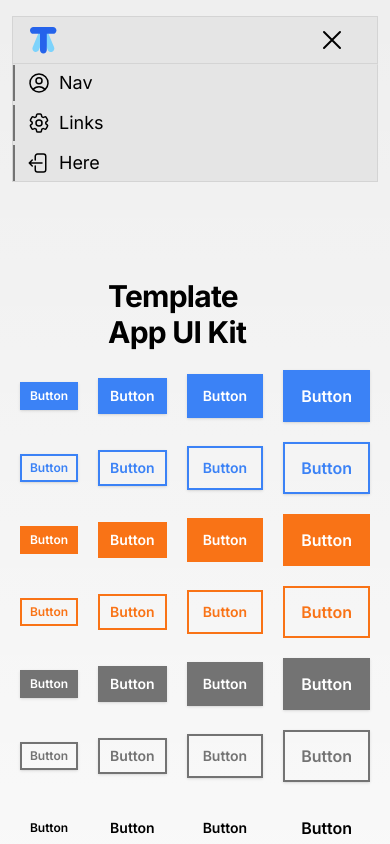
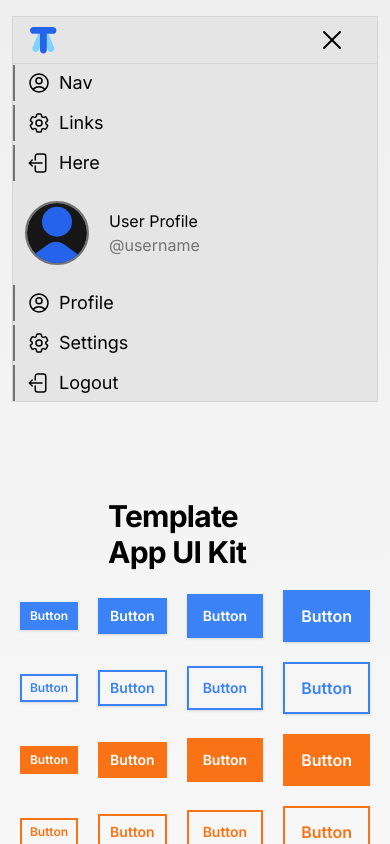
Before and after one commit to patrickjameslawrence/templateNextApp, a Next.js app: page / in a window 390 px wide. Both pictures are taken after a click on the button "Open main menu". Shown: the top 844 px of the page. Built offline with nearby package versions, Linux system fonts and the light colour scheme.

Commit message:
Finished profile menu in mobile view

```diff
--- a/src/components/navbar/DesktopNavbar.tsx
+++ b/src/components/navbar/DesktopNavbar.tsx
@@ -76,7 +76,7 @@ function ProfileSection() {
     <div className="ml-auto flex items-center justify-end gap-5 text-right">
       <Popover>
         <PopoverButton className="flex w-48 items-center gap-5 px-3 py-2 text-xs transition hover:bg-neutral-300 focus:outline-none dark:hover:bg-neutral-900">
-          <div className="align-center flex flex-col items-start">
+          <div className="flex flex-col items-start">
             <TertiaryLinkComponent
               size="small"
               href="/profile"
@@ -92,7 +92,7 @@ function ProfileSection() {
             height={32}
             width={32}
             src={profile}
-            className="rounded-full"
+            className="rounded-full border-2 border-neutral-500"
             alt="User profile photo"
           />
         </PopoverButton>
--- a/src/components/navbar/MobileNavbar.tsx
+++ b/src/components/navbar/MobileNavbar.tsx
@@ -12,8 +12,11 @@ import {
   UserCircleIcon,
   XMarkIcon,
 } from "@heroicons/react/24/outline"
+import Image from "next/image"
+import profile from "../../../public/images/profile.svg"
 import { TertiaryLinkComponent } from "../ui/Link"
 import { BrandSection } from "./Navbar"
+
 const navLinks = [
   {
     text: "Nav",
@@ -28,6 +31,22 @@ const navLinks = [
     icon: <ArrowLeftStartOnRectangleIcon className="size-6" />,
   },
 ]
+
+const profileLinks = [
+  {
+    text: "Profile",
+    icon: <UserCircleIcon className="size-6" />,
+  },
+  {
+    text: "Settings",
+    icon: <Cog6ToothIcon className="size-6" />,
+  },
+  {
+    text: "Logout",
+    icon: <ArrowLeftStartOnRectangleIcon className="size-6" />,
+  },
+]
+
 export default function MobileNavbarComponent({
   currentpage,
   ...props
@@ -76,7 +95,48 @@ export default function MobileNavbarComponent({
             </TertiaryLinkComponent>
           )
         })}
+        <ProfileSection />
       </DisclosurePanel>
     </Disclosure>
   )
 }
+
+function ProfileSection() {
+  return (
+    <>
+      <div className="flex h-24 w-full items-center px-3 py-1 transition hover:bg-neutral-300 dark:hover:bg-neutral-900">
+        <TertiaryLinkComponent
+          size="large"
+          href="/profile"
+          className="flex gap-5 hover:no-underline"
+        >
+          <Image
+            height={64}
+            width={64}
+            src={profile}
+            className="rounded-full border-2 border-neutral-500"
+            alt="User profile photo"
+          />
+          <div className="flex flex-col justify-center">
+            User Profile
+            <br />
+            <span className="text-neutral-500">@username</span>
+          </div>
+        </TertiaryLinkComponent>
+      </div>
+      {profileLinks.map((link, index) => {
+        return (
+          <TertiaryLinkComponent
+            key={index}
+            href={link.text.toLowerCase()}
+            size="extraLarge"
+            className="flex w-full items-center gap-2 border-l-2 border-neutral-500 px-3 py-1 transition hover:bg-neutral-300 hover:text-blue-500 hover:no-underline dark:hover:bg-neutral-900"
+          >
+            {link.icon}
+            {link.text}
+          </TertiaryLinkComponent>
+        )
+      })}
+    </>
+  )
+}
```
